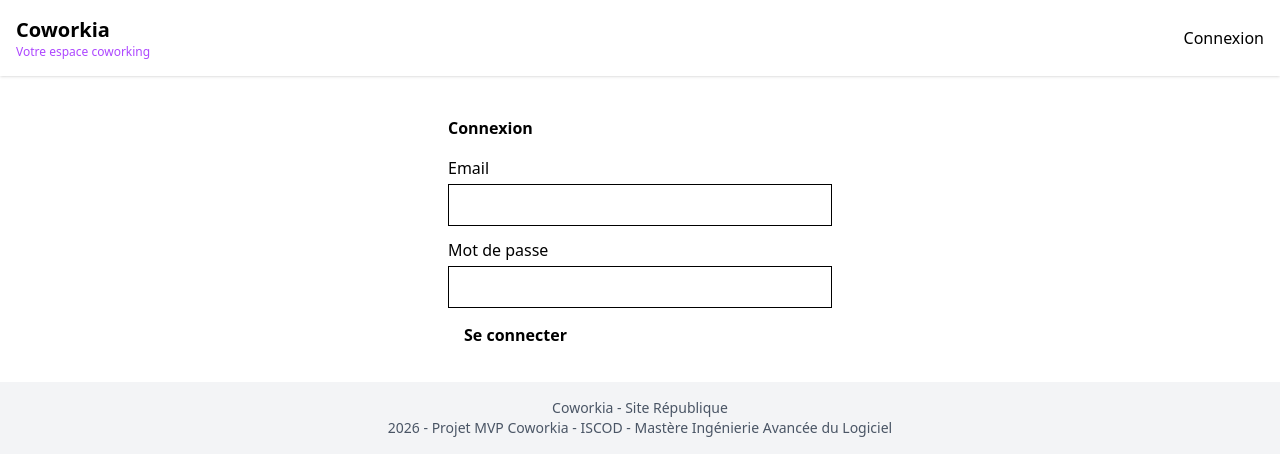
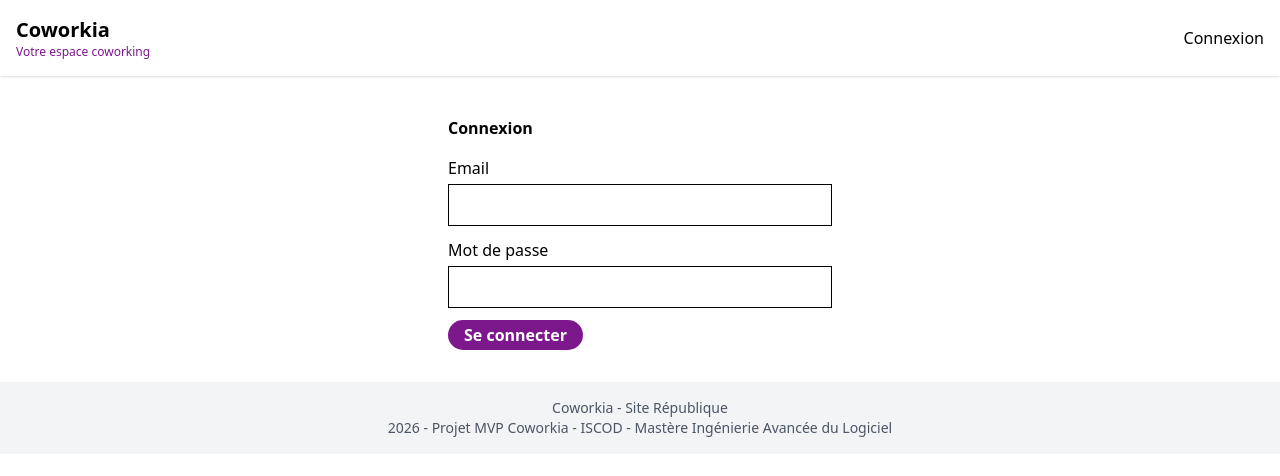
Before and after one commit to BosoJU/MVP-Coworkia, an Angular app in the folder frontend/: page /login in a window 1280 px wide. Shown: the top 476 px of the page. Built offline with nearby package versions, Linux system fonts and the light colour scheme.

Commit message:
frontend: modification des couleurs pour le respect des contrastes WCAG

```diff
--- a/frontend/src/app/components/header/header.html
+++ b/frontend/src/app/components/header/header.html
@@ -1,7 +1,7 @@
 <header class="bg-withe shadow p-4 flex items-center justify-between flex-wrap">
     <div class="grid">
         <span class="font-bold text-xl">Coworkia</span>
-        <span class="text-xs text-purple-500">Votre espace coworking</span>
+        <span class="text-xs text-[#7D188C]">Votre espace coworking</span>
     </div>
 
     @if(estConnecte()){
--- a/frontend/src/app/pages/login/login.html
+++ b/frontend/src/app/pages/login/login.html
@@ -12,6 +12,6 @@
         <label for="password" class="block mb-1">Mot de passe</label>
         <input type="password" [(ngModel)]="password" name="password" class="border p-2 w-full mb-3">
 
-        <button type="submit" class="btn-primary">Se connecter</button>
+        <button type="submit" class="btn-primary bg-[#7D188C] text-white hover:bg-[#651373]">Se connecter</button>
     </form>
 </div>
--- a/frontend/src/app/pages/mes-reservations/mes-reservations.html
+++ b/frontend/src/app/pages/mes-reservations/mes-reservations.html
@@ -12,7 +12,7 @@
             <p>Statut: {{reservation.statut}}</p>
 
             @if(reservation.statut === 'CONFIRMEE'){
-                <button (click)="annuler(reservation.id)" class="btn-primary bg-red-600 text-white">Annuler</button>
+                <button (click)="annuler(reservation.id)" class="btn-primary bg-[#A62414] text-white">Annuler</button>
             }
 
         </div>
--- a/frontend/src/app/pages/zones/zones.html
+++ b/frontend/src/app/pages/zones/zones.html
@@ -1,6 +1,6 @@
 <div class="p-4">
     <h1>Les zones</h1>
-    <div>
+    <div class="mb-3">
         @if(messageReservation) {
             <div [ngClass]="reservationReussie ? 'bg-green-100 text-green-800 border-green-400' : 'bg-red-100 text-red-800 border-red-400'"
              class="mt-3 p-3 rounded font-semibold border">
@@ -13,7 +13,7 @@
             <div class="border rounded p-4 first-mt-3">
                 <h2>{{zone.nom}} ({{zone.code}})</h2>
                 <p>Capacité: {{zone.capacite}}</p>
-                <button (click)="ouvrirFormulaireDate(zone)" class="bg-blue-600 text-white px-3 py-1 rounded mt-2">Réserver</button>
+                <button (click)="ouvrirFormulaireDate(zone)" class="bg-[#7D188C] mb-3 text-white hover:bg-[#651373] px-3 py-1 rounded mt-2">Réserver</button>
 
                 @if(zoneSelectionnee === zone) {
                     <label class="block mb-1">Début</label>
@@ -22,12 +22,12 @@
                     <input type="datetime-local" [(ngModel)]="dateFin" (change)="verifierDisponibilite()" class="border p-2 w-full mb-2">
 
                 @if(creneauDisponible !== null){
-                    <p class="font-semibold my-2" [ngClass]="creneauDisponible ? 'text-green-600' : 'text-red-600'">
+                    <p class="font-semibold my-2" [ngClass]="creneauDisponible ? 'text-[#006626]' : 'text-[#A62414]'">
                         {{creneauDisponible ? 'Créneau disponible' : 'Créneau complet'}}
                     </p>
                 }
 
-                <button (click)="reserver()" class="font-semibold bg-green-600 px-3 rounded">Confirmer</button>
+                <button (click)="reserver()" class="font-semibold hover:bg-[#00C950] text-black px-3 rounded bg-[#00FF66]">Confirmer</button>
                 }
 
             </div>
--- a/frontend/src/styles.css
+++ b/frontend/src/styles.css
@@ -4,7 +4,7 @@
 
 .btn-primary {
     padding: 0.2rem 1rem;
-    border-radius:8%;
+    border-radius:2rem;
     font-weight: 600;
     cursor:pointer;
 }
```
